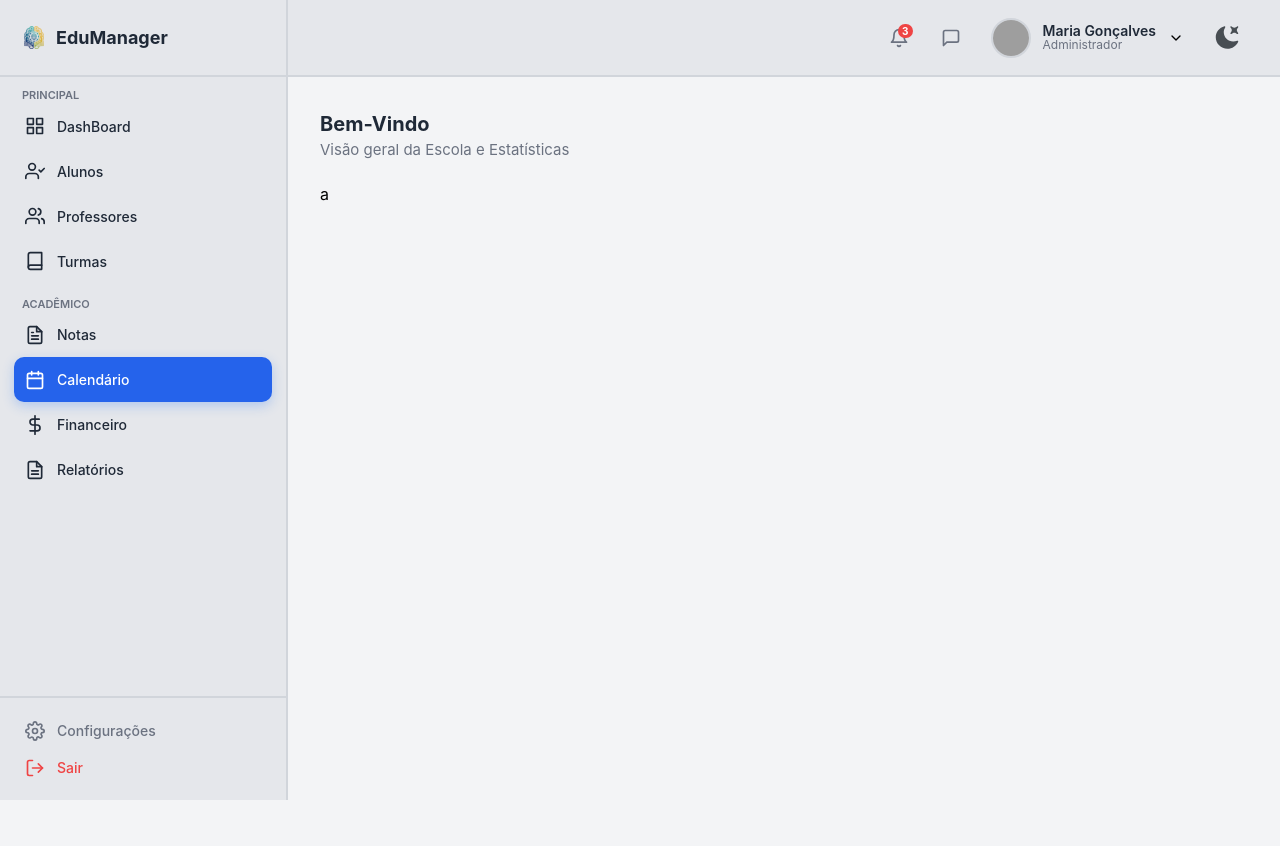
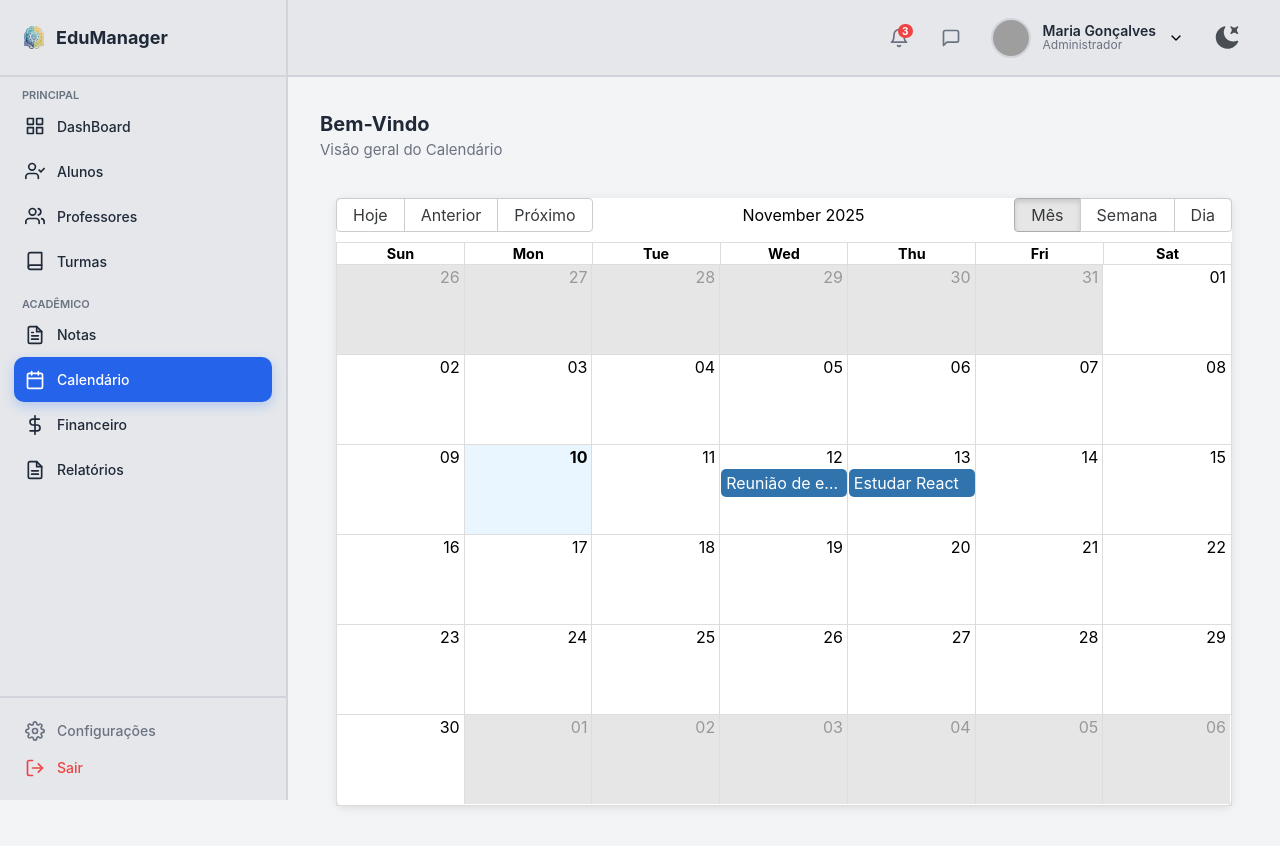
Before and after one commit to DevPeress/EduConnect-Web, a React (Vite) app: page /admin/calendario in a window 1280 px wide. Shown: the top 846 px of the page. Before the commit the page ends 800 px from the top, so only its background shows below. Built offline with nearby package versions, Linux system fonts and the light colour scheme; grey boxes are pictures that could not be loaded.

Commit message:
Adição do calendário na página

```diff
--- a/src/paginas/Administracao/Calendario/index.tsx
+++ b/src/paginas/Administracao/Calendario/index.tsx
@@ -1,9 +1,44 @@
 import { useEffect, useState } from "react";
 import Main from "../../../components/Main";
 import Aside from "../../../components/Aside";
+import { Calendar, dateFnsLocalizer } from "react-big-calendar";
+import { format, parse, startOfWeek, getDay } from "date-fns";
+import { ptBR } from "date-fns/locale";
+import "react-big-calendar/lib/css/react-big-calendar.css";
+
+const locales = {
+  "pt-BR": ptBR,
+};
+
+const localizer = dateFnsLocalizer({
+  format,
+  parse,
+  startOfWeek,
+  getDay,
+  locales,
+});
 
 const CalendarioAdm = () => {
   const [loading, setLoading] = useState<boolean>(true);
+  const [events, setEvents] = useState([
+    {
+      title: "Reunião de equipe",
+      start: new Date(2025, 10, 12, 10, 0), // (ano, mês-1, dia, hora, minuto)
+      end: new Date(2025, 10, 12, 11, 0),
+    },
+    {
+      title: "Estudar React",
+      start: new Date(2025, 10, 13, 14, 0),
+      end: new Date(2025, 10, 13, 16, 0),
+    },
+  ]);
+
+  const handleSelectSlot = ({ start, end }: { start: Date; end: Date }) => {
+    const title = window.prompt("Título do evento:");
+    if (title) {
+      setEvents([...events, { start, end, title }]);
+    }
+  };
 
   useEffect(() => {
     setTimeout(() => {
@@ -17,13 +52,38 @@ const CalendarioAdm = () => {
 
       <Main
         titulo="Bem-Vindo"
-        desc="Visão geral da Escola e Estatísticas"
+        desc="Visão geral do Calendário"
         botao={{
           ativo: false,
         }}
         load={loading}
       >
-        a
+        <div className="h-[80vh] p-4">
+          <Calendar
+            localizer={localizer}
+            events={events}
+            startAccessor="start"
+            endAccessor="end"
+            selectable
+            onSelectSlot={handleSelectSlot}
+            defaultView="month"
+            views={["month", "week", "day"]}
+            popup
+            style={{
+              backgroundColor: "white",
+              borderRadius: "8px",
+              boxShadow: "0 2px 10px rgba(0,0,0,0.1)",
+            }}
+            messages={{
+              next: "Próximo",
+              previous: "Anterior",
+              today: "Hoje",
+              month: "Mês",
+              week: "Semana",
+              day: "Dia",
+            }}
+          />
+        </div>
       </Main>
     </>
   );
```
